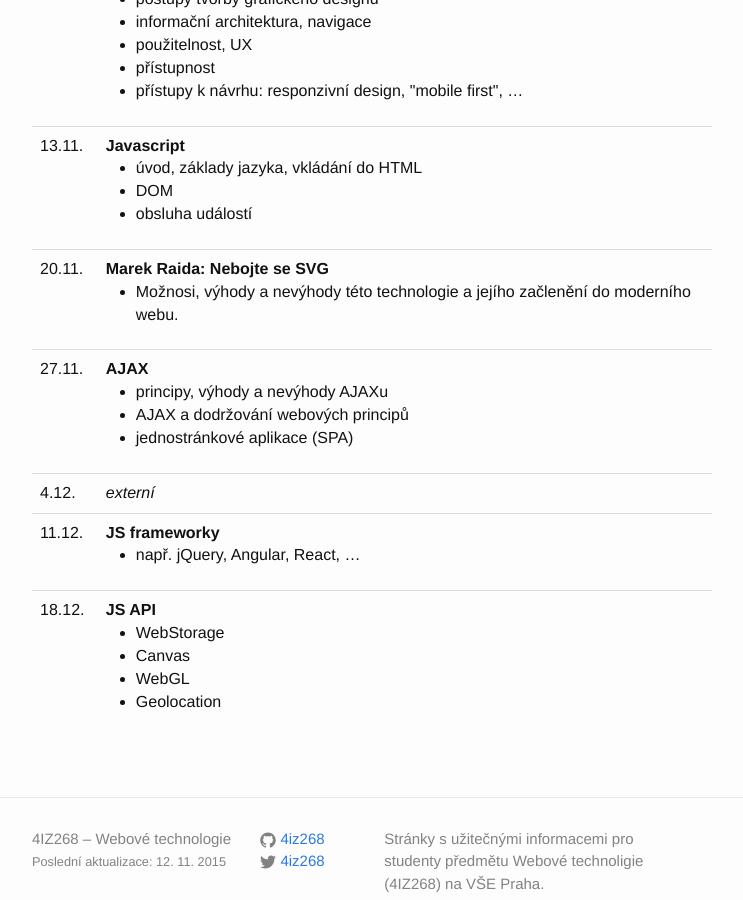
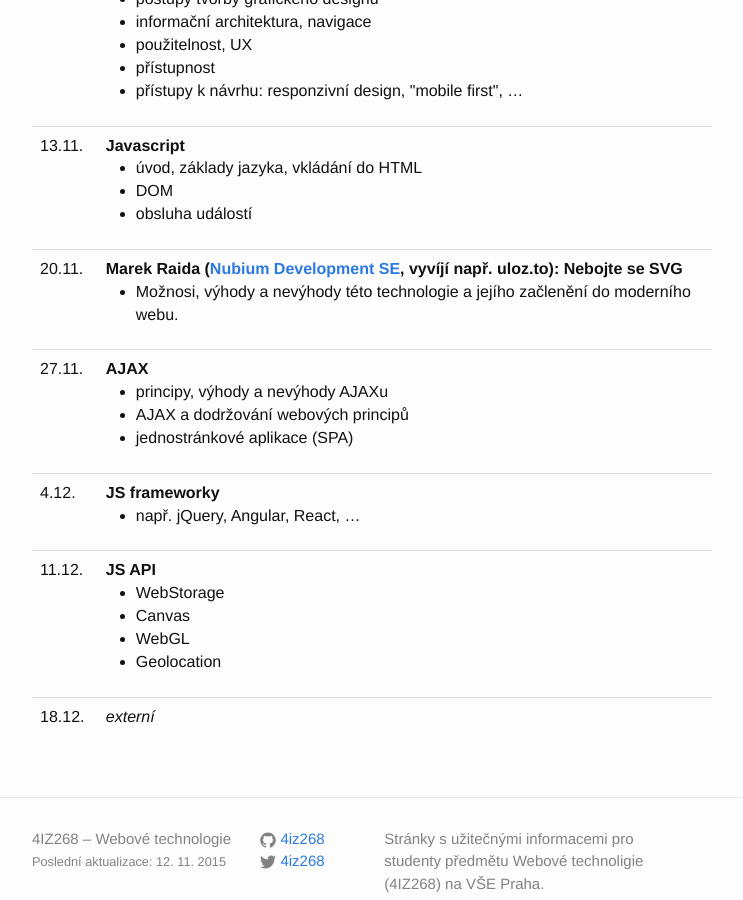
Before and after one commit to 4iz268/4iz268.github.io, a Jekyll site: the page built from prednasky/index.html, in a window 1280 px wide and 900 px high, scrolled down 1064 px. Shown: the whole window, without its empty margins (268-1011 px from the left). Built offline with Jekyll 4.4.1, drawn with Linux system fonts in a browser that asks for light colours; nearby versions of some CDN libraries.

Commit message:
Změna harmonogramu

```diff
--- a/prednasky/index.html
+++ b/prednasky/index.html
@@ -107,7 +107,7 @@ title: Přednášky
     <tr>
       <td>20.11.</td>
       <td>
-        <strong>Marek Raida: Nebojte se SVG</strong>
+        <strong>Marek Raida (<a href="http://www.nubium.cz/">Nubium Development SE</a>, vyvíjí např. uloz.to): Nebojte se SVG</strong>
         <ul>
           <li>Možnosi, výhody a nevýhody této technologie a jejího začlenění do moderního webu.</li>
         </ul>
@@ -126,10 +126,6 @@ title: Přednášky
     </tr>
     <tr>
       <td>4.12.</td>
-      <td><em>externí</em></td>
-    </tr>
-    <tr>
-      <td>11.12.</td>
       <td>
         <strong>JS frameworky</strong>
         <ul>
@@ -149,5 +145,9 @@ title: Přednášky
         </ul>
       </td>
     </tr>
+    <tr>
+      <td>18.12.</td>
+      <td><em>externí</em></td>
+    </tr>
   </tbody>
 </table>
```
Also changed, not shown: other parts of prednasky/index.html (+1 -1 lines).
